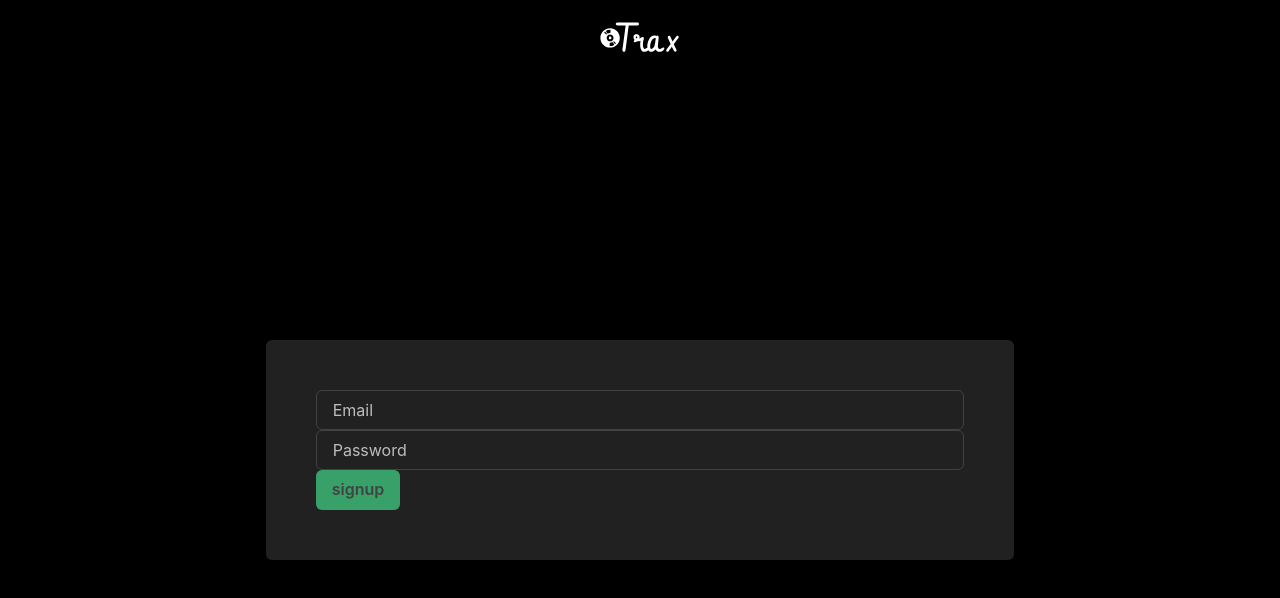
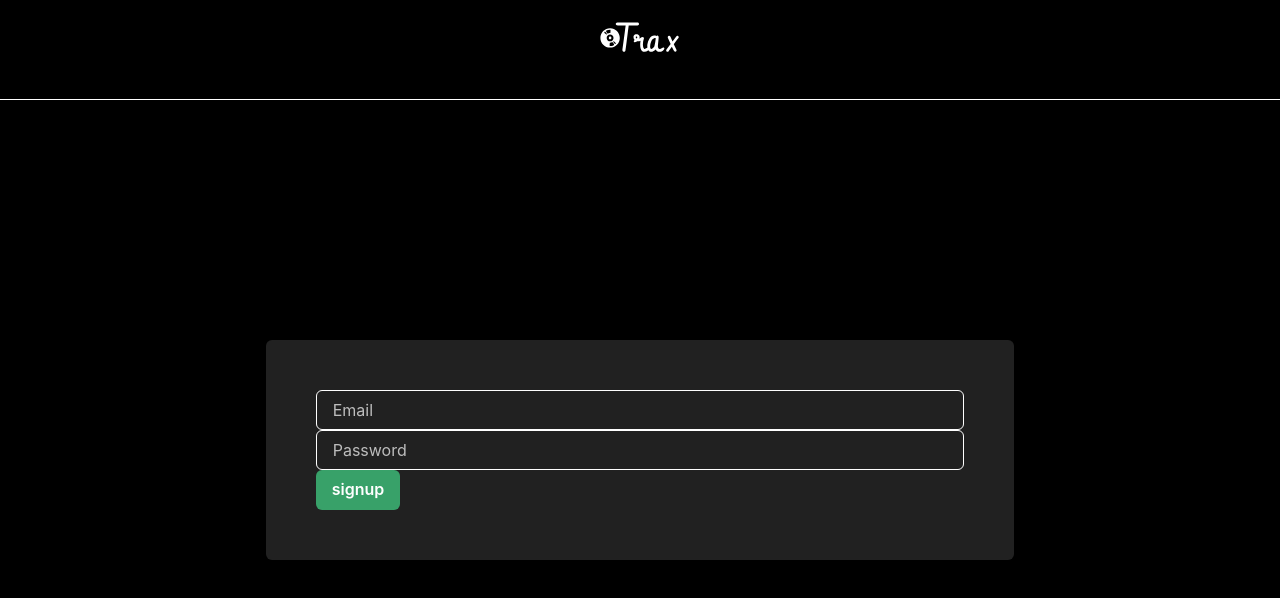
Before and after one commit to cesarnml/spotify-clone, a Next.js app: page /auth/signup in a window 1280 px wide. Shown: the top 598 px of the page. Built offline with nearby package versions, Linux system fonts and the light colour scheme.

Commit message:
completed 28

```diff
--- a/components/AuthForm.tsx
+++ b/components/AuthForm.tsx
@@ -14,20 +14,17 @@ const AuthForm = ({ mode }: Props) => {
   const [isLoading, setIsLoading] = useState(false)
   const router = useRouter()
 
-  const onSubmit = (e: FormEvent<HTMLFormElement>) => {
+  const onSubmit = async (e: FormEvent<HTMLFormElement>) => {
     e.preventDefault()
     setIsLoading(true)
-    auth(mode, { email, password })
-      .then((res) => res.json())
-      .then(({ data }) => {
-        router.push('/')
-      })
-      .finally(() => setIsLoading(false))
+    await auth(mode, { email, password })
+    setIsLoading(false)
+    router.push('/')
   }
 
   return (
-    <Box height="100vh" width="100vw" bg="black" color="whites">
-      <Flex justify="center" align="center" height="100px">
+    <Box height="100vh" width="100vw" bg="black" color="white">
+      <Flex justify="center" align="center" height="100px" borderBottom="1px solid white">
         <Logo />
       </Flex>
       <Flex justify="center" align="center" height="calc(100vh - 100px)">
@@ -47,7 +44,16 @@ const AuthForm = ({ mode }: Props) => {
               value={password}
               onChange={(e) => setPassword(e.target.value)}
             />
-            <Button type="submit" bg="green.500" isLoading={isLoading}>
+            <Button
+              type="submit"
+              bg="green.500"
+              isLoading={isLoading}
+              sx={{
+                '&:hover': {
+                  bg: 'green.300',
+                },
+              }}
+            >
               {mode}
             </Button>
           </form>
--- a/lib/getCookie.ts
+++ /dev/null
@@ -1,6 +0,0 @@
-export const getCookie = (name) => {
-  const value = `; ${document.cookie}`
-  const parts = value.split(`; ${name}=`)
-  if (parts.length === 2) return parts.pop().split(';').shift()
-  return undefined
-}
--- a/pages/api/auth/signup.ts
+++ b/pages/api/auth/signup.ts
@@ -1,4 +1,4 @@
-import prisma from '@lib/prima'
+import prisma from '@lib/prisma'
 import { User } from '@prisma/client'
 import bcrypt from 'bcrypt'
 import cookie from 'cookie'
```
Also changed, not shown: lib/auth.ts (added, +22 -0 lines), pages/api/auth/user.ts (added, +10 -0 lines), lib/prisma.ts (renamed from lib/prima.ts), 1 other file (tests, documents, lock files or other folders).
